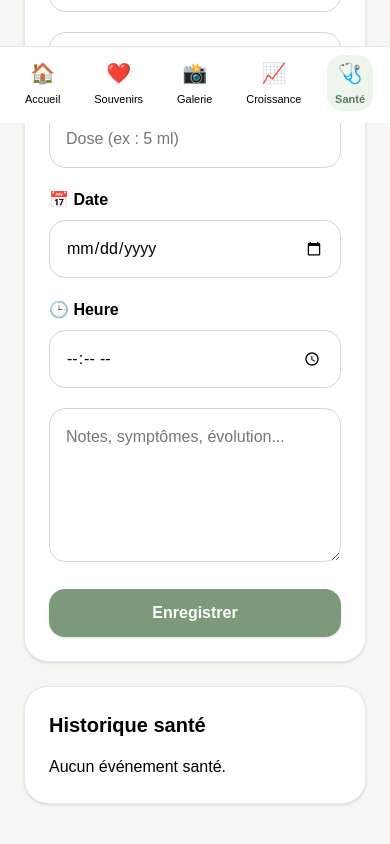
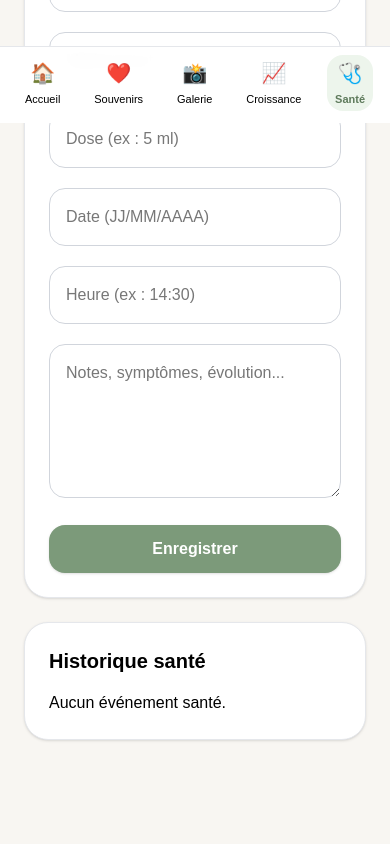
Before and after one commit to audreyC63/legacy, a Next.js app: page /health in a window 390 px wide. Shown: the part 721-1565 px from the top of the page. Built offline with nearby package versions, Linux system fonts and the light colour scheme.

Commit message:
fix: replace native date time inputs on mobile

```diff
--- a/features/health/components/HealthForm.tsx
+++ b/features/health/components/HealthForm.tsx
@@ -9,6 +9,18 @@ import Textarea from "@/components/ui/Textarea";
 
 import { useFamily } from "@/providers/FamilyProvider";
 import { addEvent } from "@/services/events";
+
+function toIsoDate(date: string, time: string) {
+  const [day, month, year] = date.split("/");
+
+  if (!day || !month || !year) {
+    return new Date().toISOString();
+  }
+
+  return `${year}-${month.padStart(2, "0")}-${day.padStart(2, "0")}T${
+    time || "00:00"
+  }:00`;
+}
 
 export default function HealthForm() {
   const { family, setFamily } = useFamily();
@@ -41,7 +53,7 @@ export default function HealthForm() {
         type: "health",
         title,
         description,
-        date: date || new Date().toISOString(),
+        date: date ? toIsoDate(date, time) : new Date().toISOString(),
         images: [],
         favorite: false,
       })
@@ -62,47 +74,21 @@ export default function HealthForm() {
       </h2>
 
       <div className="mt-6 space-y-5">
+        <Input value={temperature} onChange={setTemperature} placeholder="Température (ex : 38.7)" />
+        <Input value={medicine} onChange={setMedicine} placeholder="Médicament" />
+        <Input value={dose} onChange={setDose} placeholder="Dose (ex : 5 ml)" />
+
         <Input
-          value={temperature}
-          onChange={setTemperature}
-          placeholder="Température (ex : 38.7)"
+          value={date}
+          onChange={setDate}
+          placeholder="Date (JJ/MM/AAAA)"
         />
 
         <Input
-          value={medicine}
-          onChange={setMedicine}
-          placeholder="Médicament"
+          value={time}
+          onChange={setTime}
+          placeholder="Heure (ex : 14:30)"
         />
-
-        <Input
-          value={dose}
-          onChange={setDose}
-          placeholder="Dose (ex : 5 ml)"
-        />
-
-        <div>
-          <label className="mb-2 block font-semibold text-black">
-            📅 Date
-          </label>
-
-          <Input
-            type="date"
-            value={date}
-            onChange={setDate}
-          />
-        </div>
-
-        <div>
-          <label className="mb-2 block font-semibold text-black">
-            🕒 Heure
-          </label>
-
-          <Input
-            type="time"
-            value={time}
-            onChange={setTime}
-          />
-        </div>
 
         <Textarea
           value={notes}
@@ -110,9 +96,7 @@ export default function HealthForm() {
           placeholder="Notes, symptômes, évolution..."
         />
 
-        <Button onClick={handleSave}>
-          Enregistrer
-        </Button>
+        <Button onClick={handleSave}>Enregistrer</Button>
       </div>
     </Card>
   );
```
